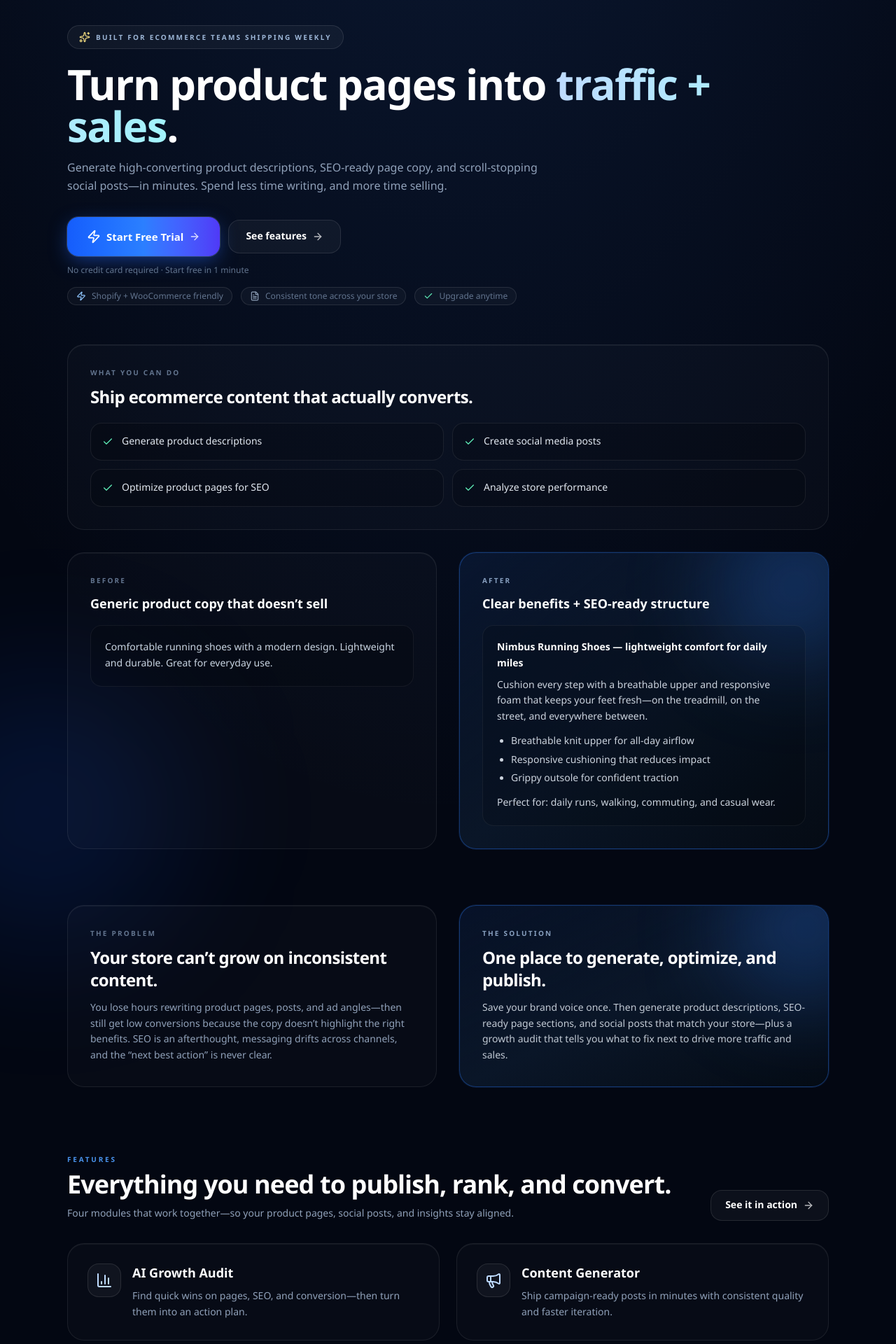
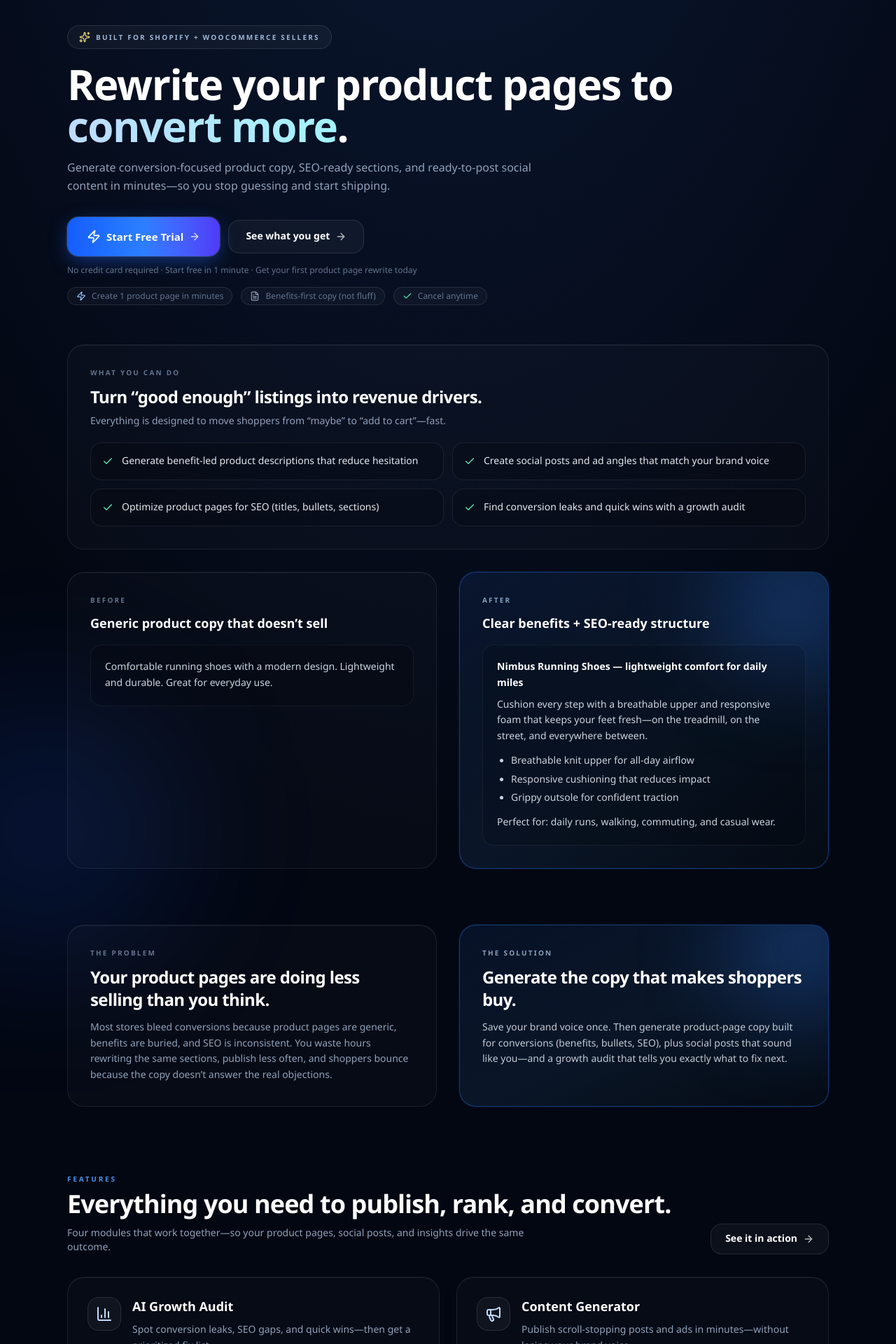
Before and after one commit to fintamas01/content-factory-ai, a Next.js app: page / in a window 1280 px wide. Shown: the part 60-1980 px from the top of the page at 70% size. Built offline with nearby package versions, Linux system fonts and the light colour scheme; no server answers.

Commit message:
landing page - money loss issue fix - 2

```diff
--- a/app/page.tsx
+++ b/app/page.tsx
@@ -19,25 +19,25 @@ const modules = [
     icon: BarChart3,
     title: "AI Growth Audit",
     description:
-      "Find quick wins on pages, SEO, and conversion—then turn them into an action plan.",
+      "Spot conversion leaks, SEO gaps, and quick wins—then get a prioritized fix list.",
   },
   {
     icon: Megaphone,
     title: "Content Generator",
     description:
-      "Ship campaign-ready posts in minutes with consistent quality and faster iteration.",
+      "Publish scroll-stopping posts and ads in minutes—without losing your brand voice.",
   },
   {
     icon: Package,
     title: "Product Generator",
     description:
-      "Turn product specs into high-converting descriptions, bullets, and SEO copy—at scale.",
+      "Turn specs into high-converting product pages (benefits, bullets, SEO) at scale.",
   },
   {
     icon: Target,
     title: "Brand Profile",
     description:
-      "Keep your voice consistent across every module, channel, and generation.",
+      "Lock your tone and positioning—so every output sounds like your store.",
   },
 ] as const;
 
@@ -79,20 +79,20 @@ export default function HomePage() {
         <header className="text-center md:text-left">
           <div className="inline-flex items-center gap-2 rounded-full border border-white/10 bg-white/[0.04] px-4 py-2 text-[10px] font-black uppercase tracking-[0.22em] text-blue-200/80">
             <Sparkles className="h-4 w-4 text-amber-200/90" aria-hidden />
-            Built for ecommerce teams shipping weekly
+            Built for Shopify + WooCommerce sellers
           </div>
 
           <h1 className="mt-5 text-4xl font-black tracking-tight text-white md:text-6xl">
-            Turn product pages into{" "}
+            Rewrite your product pages to{" "}
             <span className="bg-gradient-to-r from-blue-200 to-cyan-200 bg-clip-text text-transparent">
-              traffic + sales
+              convert more
             </span>
             .
           </h1>
 
           <p className="mx-auto mt-4 max-w-2xl text-sm font-medium leading-relaxed text-slate-400 md:mx-0 md:text-base">
-            Generate high-converting product descriptions, SEO-ready page copy, and scroll-stopping social posts—in minutes.
-            Spend less time writing, and more time selling.
+            Generate conversion-focused product copy, SEO-ready sections, and ready-to-post social content in minutes—so you
+            stop guessing and start shipping.
           </p>
 
           <div className="mt-8 flex flex-col items-stretch justify-start gap-3 sm:flex-row sm:items-center">
@@ -101,27 +101,27 @@ export default function HomePage() {
               href="#features"
               className="inline-flex h-12 items-center justify-center gap-2 rounded-2xl border border-white/10 bg-white/[0.04] px-6 text-sm font-bold text-white transition hover:bg-white/[0.08]"
             >
-              See features
+              See what you get
               <ArrowRight className="h-4 w-4 opacity-70" aria-hidden />
             </Link>
           </div>
 
           <div className="mt-3 text-xs font-medium text-slate-500">
-            No credit card required · Start free in 1 minute
+            No credit card required · Start free in 1 minute · Get your first product page rewrite today
           </div>
 
           <div className="mt-4 flex flex-wrap items-center gap-3 text-xs font-medium text-slate-500">
             <span className="inline-flex items-center gap-2 rounded-full border border-white/10 bg-white/[0.03] px-3 py-1">
               <Zap className="h-3.5 w-3.5 text-blue-300" aria-hidden />
-              Shopify + WooCommerce friendly
+              Create 1 product page in minutes
             </span>
             <span className="inline-flex items-center gap-2 rounded-full border border-white/10 bg-white/[0.03] px-3 py-1">
               <FileText className="h-3.5 w-3.5 text-slate-400" aria-hidden />
-              Consistent tone across your store
+              Benefits-first copy (not fluff)
             </span>
             <span className="inline-flex items-center gap-2 rounded-full border border-white/10 bg-white/[0.03] px-3 py-1">
               <Check className="h-3.5 w-3.5 text-emerald-300" aria-hidden />
-              Upgrade anytime
+              Cancel anytime
             </span>
           </div>
         </header>
@@ -133,14 +133,17 @@ export default function HomePage() {
               What you can do
             </p>
             <h2 className="mt-3 text-2xl font-bold tracking-tight text-white">
-              Ship ecommerce content that actually converts.
+              Turn “good enough” listings into revenue drivers.
             </h2>
+            <p className="mt-2 max-w-3xl text-sm text-slate-400">
+              Everything is designed to move shoppers from “maybe” to “add to cart”—fast.
+            </p>
             <div className="mt-5 grid gap-3 sm:grid-cols-2">
               {[
-                "Generate product descriptions",
-                "Create social media posts",
-                "Optimize product pages for SEO",
-                "Analyze store performance",
+                "Generate benefit-led product descriptions that reduce hesitation",
+                "Create social posts and ad angles that match your brand voice",
+                "Optimize product pages for SEO (titles, bullets, sections)",
+                "Find conversion leaks and quick wins with a growth audit",
               ].map((t) => (
                 <div
                   key={t}
@@ -208,12 +211,12 @@ export default function HomePage() {
               The problem
             </p>
             <h2 className="mt-3 text-2xl font-bold tracking-tight text-white">
-              Your store can’t grow on inconsistent content.
+              Your product pages are doing less selling than you think.
             </h2>
             <p className="mt-3 text-sm leading-relaxed text-slate-400">
-              You lose hours rewriting product pages, posts, and ad angles—then still get low conversions because the copy
-              doesn’t highlight the right benefits. SEO is an afterthought, messaging drifts across channels, and the “next
-              best action” is never clear.
+              Most stores bleed conversions because product pages are generic, benefits are buried, and SEO is inconsistent.
+              You waste hours rewriting the same sections, publish less often, and shoppers bounce because the copy doesn’t
+              answer the real objections.
             </p>
           </div>
 
@@ -226,11 +229,11 @@ export default function HomePage() {
               The solution
             </p>
             <h2 className="relative mt-3 text-2xl font-bold tracking-tight text-white">
-              One place to generate, optimize, and publish.
+              Generate the copy that makes shoppers buy.
             </h2>
             <p className="relative mt-3 text-sm leading-relaxed text-blue-50/80">
-              Save your brand voice once. Then generate product descriptions, SEO-ready page sections, and social posts that
-              match your store—plus a growth audit that tells you what to fix next to drive more traffic and sales.
+              Save your brand voice once. Then generate product-page copy built for conversions (benefits, bullets, SEO),
+              plus social posts that sound like you—and a growth audit that tells you exactly what to fix next.
             </p>
           </div>
         </section>
@@ -246,7 +249,7 @@ export default function HomePage() {
                 Everything you need to publish, rank, and convert.
               </h2>
               <p className="mt-3 max-w-2xl text-sm text-slate-400">
-                Four modules that work together—so your product pages, social posts, and insights stay aligned.
+                Four modules that work together—so your product pages, social posts, and insights drive the same outcome.
               </p>
             </div>
             <Link
@@ -313,27 +316,27 @@ export default function HomePage() {
             Social proof
           </p>
           <h2 className="mt-2 text-3xl font-black tracking-tight text-white md:text-4xl">
-            Results teams can feel.
+            The outcome you’re buying: faster output + better pages.
           </h2>
           <p className="mt-3 max-w-2xl text-sm text-slate-400">
-            Swap these placeholders with real testimonials when you’re ready.
+            Replace these placeholders with real testimonials when you’re ready.
           </p>
 
           <div className="mt-8 grid gap-6 md:grid-cols-3">
             {[
               {
                 quote:
-                  "“We went from ‘ideas’ to publish-ready content in one afternoon.”",
+                  "“We refreshed 20 product pages in a weekend—then stopped rewriting the same sections over and over.”",
                 who: "Marketing lead · Placeholder",
               },
               {
                 quote:
-                  "“The audit surfaced quick wins we had missed for months.”",
+                  "“The audit told us exactly what to fix first. It removed the guesswork.”",
                 who: "Founder · Placeholder",
               },
               {
                 quote:
-                  "“Our product pages finally sound consistent and convert better.”",
+                  "“Our product pages finally sound consistent—and shoppers stay on the page longer.”",
                 who: "Ecommerce manager · Placeholder",
               },
             ].map((t) => (
@@ -438,11 +441,11 @@ export default function HomePage() {
                 Ready?
               </p>
               <h2 className="mt-3 text-3xl font-black tracking-tight text-white md:text-4xl">
-                Start your free trial. Publish faster this week.
+                Start your free trial—and ship your next product page today.
               </h2>
               <p className="mt-3 max-w-2xl text-sm text-slate-400">
-                In one session you can refresh a product page, generate a week of posts, and get a growth audit with clear
-                next steps. Less busywork—more sales.
+                Don’t wait for “more time” to fix your pages. Generate conversion-focused copy, publish faster, and improve
+                SEO without hiring another writer.
               </p>
               <div className="mt-8 flex flex-col gap-3 sm:flex-row sm:items-center">
                 <StartFreeButton />
@@ -455,7 +458,7 @@ export default function HomePage() {
                 </Link>
               </div>
               <p className="mt-6 text-xs font-medium text-slate-500">
-                No credit card required · Start free in 1 minute · Upgrade only when it pays for itself
+                No credit card required · Start free in 1 minute · Cancel anytime
               </p>
             </div>
           </div>
```
